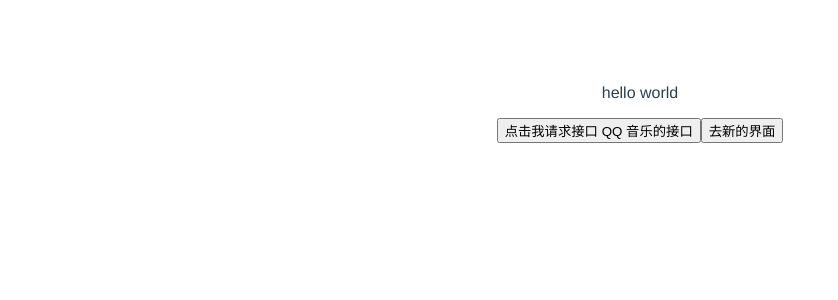
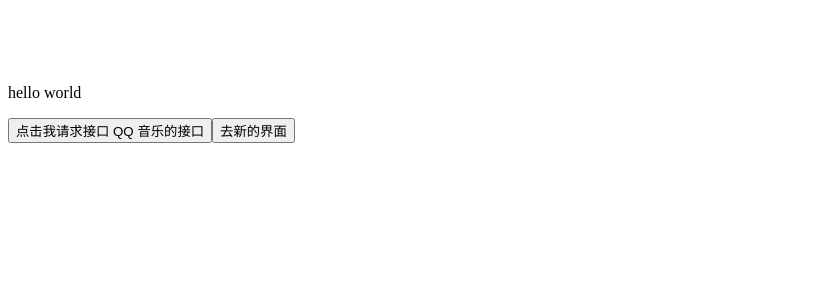
Before and after one commit to zhengkb/yy-app, a Vue app: page /#/ in a window 1280 px wide. Shown: the top 300 px of the page, without its empty margins (0-838 px from the left). Built offline with nearby package versions, Linux system fonts and the light colour scheme.

Commit message:
1.去除代码检测 2.加入element组件库

```diff
--- a/package.json
+++ b/package.json
@@ -14,8 +14,11 @@
   },
   "main": "background.js",
   "dependencies": {
+    "@babel/plugin-syntax-dynamic-import": "^7.8.3",
     "axios": "^0.24.0",
     "core-js": "^3.6.5",
+    "dayjs": "^1.10.7",
+    "element-plus": "^1.2.0-beta.5",
     "koa": "^2.13.4",
     "koa-router": "^10.1.1",
     "vue": "^3.0.0",
@@ -23,6 +26,7 @@
     "vuex": "^4.0.0-0"
   },
   "devDependencies": {
+    "@babel/plugin-syntax-dynamic-import": "^7.8.3",
     "@vue/cli-plugin-babel": "~4.5.0",
     "@vue/cli-plugin-eslint": "~4.5.0",
     "@vue/cli-plugin-router": "~4.5.0",
--- a/src/App.vue
+++ b/src/App.vue
@@ -7,13 +7,6 @@
 </template>
 
 <style>
-#app {
-  font-family: Avenir, Helvetica, Arial, sans-serif;
-  -webkit-font-smoothing: antialiased;
-  -moz-osx-font-smoothing: grayscale;
-  text-align: center;
-  color: #2c3e50;
-}
 
 #nav {
   padding: 30px;
--- a/src/background.js
+++ b/src/background.js
@@ -38,9 +38,7 @@ async function createWindow() {
 app.on("window-all-closed", () => {
   // On macOS it is common for applications and their menu bar
   // to stay active until the user quits explicitly with Cmd + Q
-  if (process.platform !== "darwin") {
-    app.quit();
-  }
+  app.quit();
 });
 
 app.on("activate", () => {
--- a/src/components/StartWatchTV.vue
+++ b/src/components/StartWatchTV.vue
@@ -1,5 +1,6 @@
 <template>
   <div>
     <span>hello world</span>
+    <el-button type="primary">主要按钮</el-button>
   </div>
 </template>
--- a/src/views/Home.vue
+++ b/src/views/Home.vue
@@ -5,9 +5,7 @@
 </template>
 
 <script>
-// @ is an alias to /src
-import HelloWorld from "@/components/HelloWorld.vue";
-// import axios from "axios";
+import HelloWorld from "../components/HelloWorld.vue";
 
 export default {
   name: "Home",
--- a/vue.config.js
+++ b/vue.config.js
@@ -12,5 +12,12 @@ module.exports = {
         }
       }
     }
+  },
+  lintOnSave: false,
+  devServer: {
+    overlay: {
+      warning: false,
+      errors: false
+    }
   }
 }
```
Also changed, not shown: src/main.js (+6 -2 lines), .eslintrc.js.
